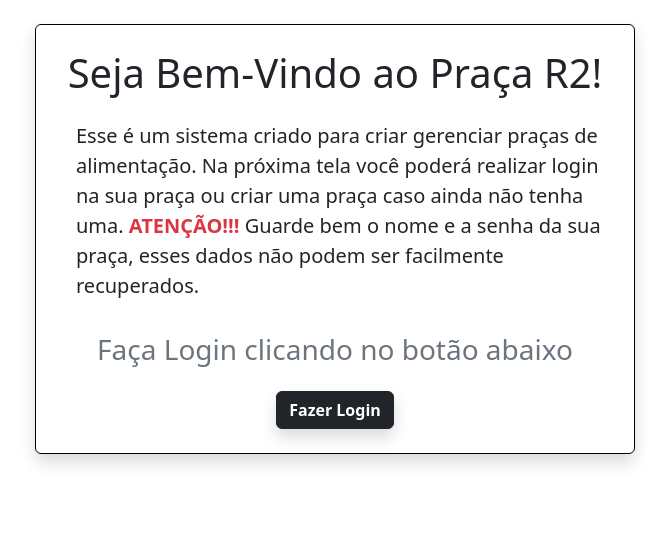
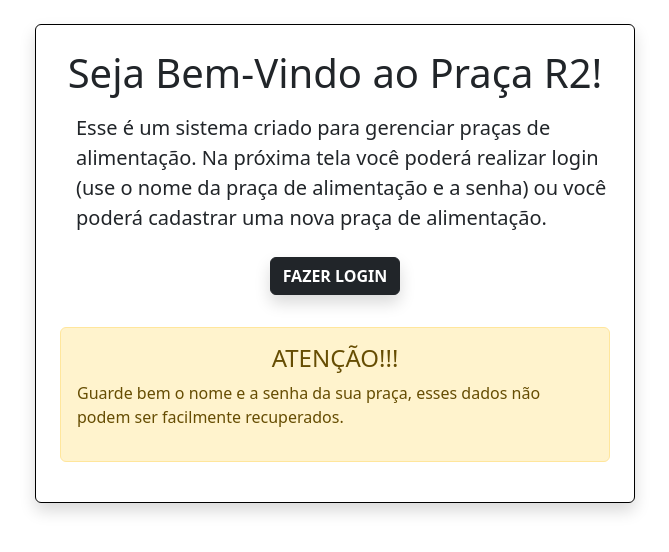
Before and after one commit to tiagolimar/pracar2, a Next.js app: page / in a window 1280 px wide. Shown: the top 552 px of the page, without its empty margins (305-974 px from the left). Built offline with nearby package versions, Linux system fonts and the light colour scheme.

Commit message:
configurando mensagens

```diff
--- a/src/app/page.js
+++ b/src/app/page.js
@@ -1,14 +1,27 @@
-"use client"
+"use client";
 
 import Link from "next/link";
 
 export default function Home() {
-  return (
-    <main className="d-flex flex-column gap-3 m-4 p-4 justify-content-center align-items-center border border-black rounded shadow text-center">
-      <h1>Seja Bem-Vindo ao Praça R2!</h1>
-      <p className="text-start fs-5 ms-3">Esse é um sistema criado para criar gerenciar praças de alimentação. Na próxima tela você poderá realizar login na sua praça ou criar uma praça caso ainda não tenha uma. <span className="text-danger fw-bold">ATENÇÃO!!!</span> Guarde bem o nome e a senha da sua praça, esses dados não podem ser facilmente recuperados. </p>
-      <h3 className="text-secondary">Faça Login clicando no botão abaixo</h3>
-      <Link className="btn btn-dark shadow fw-bold" href="/adm">Fazer Login</Link>
-    </main>
-  );
+    return (
+        <main className="d-flex flex-column gap-2 m-4 p-4 justify-content-center align-items-center border border-black rounded shadow text-center">
+            <h1>Seja Bem-Vindo ao Praça R2!</h1>
+            <p className="text-start fs-5 ms-3">
+                Esse é um sistema criado para gerenciar praças de alimentação.
+                Na próxima tela você poderá realizar login (use o nome da praça
+                de alimentação e a senha) ou você poderá cadastrar uma nova
+                praça de alimentação.
+            </p>
+            <Link className="btn btn-dark shadow fw-bold mb-4" href="/adm">
+                FAZER LOGIN
+            </Link>
+            <div className="alert alert-warning" role="alert">
+                <h4 className="alert-heading">ATENÇÃO!!!</h4>
+                <p className="text-start">
+                    Guarde bem o nome e a senha da sua praça, esses dados não
+                    podem ser facilmente recuperados.
+                </p>
+            </div>
+        </main>
+    );
 }
```
Also changed, not shown: src/app/adm/alterar_senha/page.js (+7 -2 lines), src/app/adm/cadastrar/page.js (+11 -6 lines), src/app/adm/login/page.js (+7 -2 lines), 1 other file (tests, documents, lock files or other folders).
